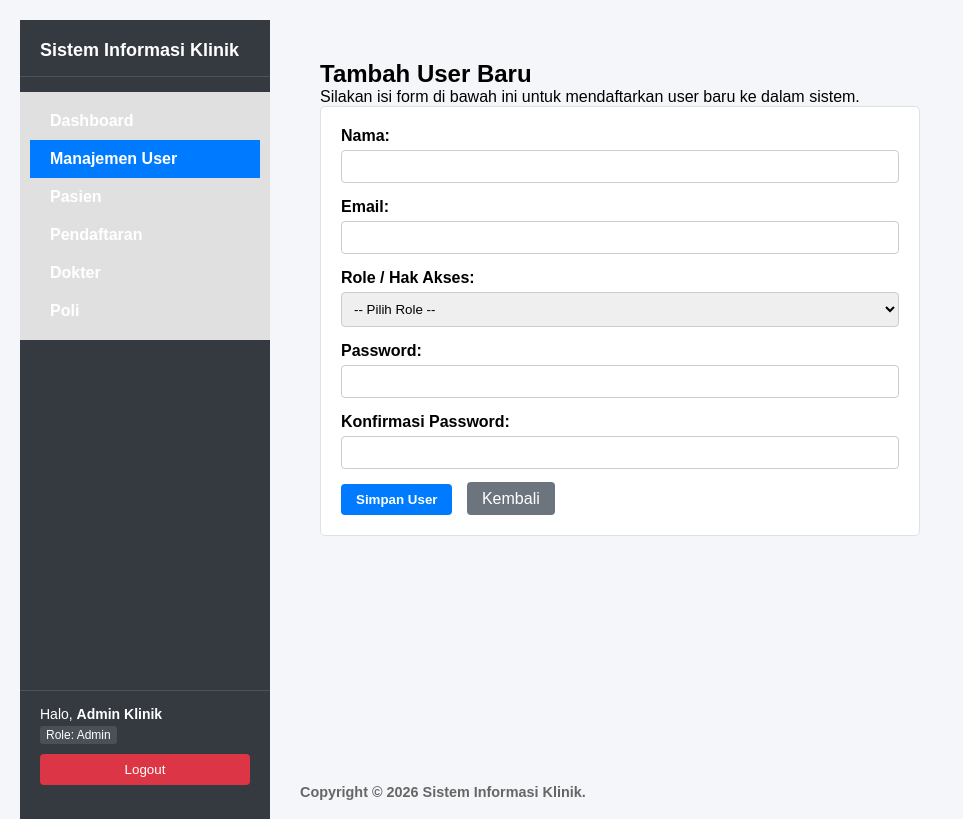
After one commit to ferraanggun12-tech/pwl-2026-62024100004-ferra, a Laravel app: page /users/create in a window 1280 px wide. The commit adds this page. Shown: the top 819 px of the page, without its empty margins (0-963 px from the left). Run offline with Laravel 12, Linux system fonts and the light colour scheme; a user stored in the database is signed in; data comes from the database, SQL or seed files in the repository.

Commit message:
Pertemuan 10 - Authorization role dan middleware

```diff
--- /dev/null
+++ b/resources/views/users/create.blade.php
@@ -0,0 +1,55 @@
+@extends('layouts.app')
+
+@section('content')
+<div class="container" style="padding: 20px;">
+    <h2>Tambah User Baru</h2>
+    <p>Silakan isi form di bawah ini untuk mendaftarkan user baru ke dalam sistem.</p>
+
+    @if ($errors->any())
+        <div class="alert alert-danger" style="background-color: #f8d7da; color: #721c24; padding: 10px; margin-bottom: 15px; border-radius: 4px;">
+            <ul style="margin: 0; padding-left: 20px;">
+                @foreach ($errors->all() as $error)
+                    <li>{{ $error }}</li>
+                @endforeach
+            </ul>
+        </div>
+    @endif
+
+    <form action="{{ route('users.store') }}" method="POST" style="max-width: 600px; background: #fff; padding: 20px; border: 1px solid #dee2e6; border-radius: 5px;">
+        @csrf
+
+        <div style="margin-bottom: 15px;">
+            <label for="name" style="display: block; font-weight: bold; margin-bottom: 5px;">Nama:</label>
+            <input type="text" name="name" id="name" value="{{ old('name') }}" style="width: 100%; padding: 8px; border: 1px solid #ccc; border-radius: 4px;" required>
+        </div>
+
+        <div style="margin-bottom: 15px;">
+            <label for="email" style="display: block; font-weight: bold; margin-bottom: 5px;">Email:</label>
+            <input type="email" name="email" id="email" value="{{ old('email') }}" style="width: 100%; padding: 8px; border: 1px solid #ccc; border-radius: 4px;" required>
+        </div>
+
+        <div style="margin-bottom: 15px;">
+            <label for="role" style="display: block; font-weight: bold; margin-bottom: 5px;">Role / Hak Akses:</label>
+            <select name="role" id="role" style="width: 100%; padding: 8px; border: 1px solid #ccc; border-radius: 4px;" required>
+                <option value="">-- Pilih Role --</option>
+                <option value="admin" {{ old('role') == 'admin' ? 'selected' : '' }}>Admin</option>
+                <option value="registration" {{ old('role') == 'registration' ? 'selected' : '' }}>Registration (Petugas Pendaftaran)</option>
+                <option value="doctor" {{ old('role') == 'doctor' ? 'selected' : '' }}>Doctor (Dokter)</option>
+            </select>
+        </div>
+
+        <div style="margin-bottom: 15px;">
+            <label for="password" style="display: block; font-weight: bold; margin-bottom: 5px;">Password:</label>
+            <input type="password" name="password" id="password" style="width: 100%; padding: 8px; border: 1px solid #ccc; border-radius: 4px;" required>
+        </div>
+
+        <div style="margin-bottom: 15px;">
+            <label for="password_confirmation" style="display: block; font-weight: bold; margin-bottom: 5px;">Konfirmasi Password:</label>
+            <input type="password" name="password_confirmation" id="password_confirmation" style="width: 100%; padding: 8px; border: 1px solid #ccc; border-radius: 4px;" required>
+        </div>
+
+        <button type="submit" class="btn btn-primary" style="background-color: #007bff; color: white; padding: 8px 15px; border: none; border-radius: 4px; cursor: pointer; font-weight: bold;">Simpan User</button>
+        <a href="{{ route('users.index') }}" class="btn btn-secondary" style="background-color: #6c757d; color: white; padding: 8px 15px; text-decoration: none; border-radius: 4px; margin-left: 10px;">Kembali</a>
+    </form>
+</div>
+@endsection
```
Also changed, not shown: resources/views/pemeriksaan/index.blade.php (+19 -5 lines), resources/views/users/edit.blade.php (added, +51 -0 lines), resources/views/users/index.blade.php (line endings or trailing spaces).
